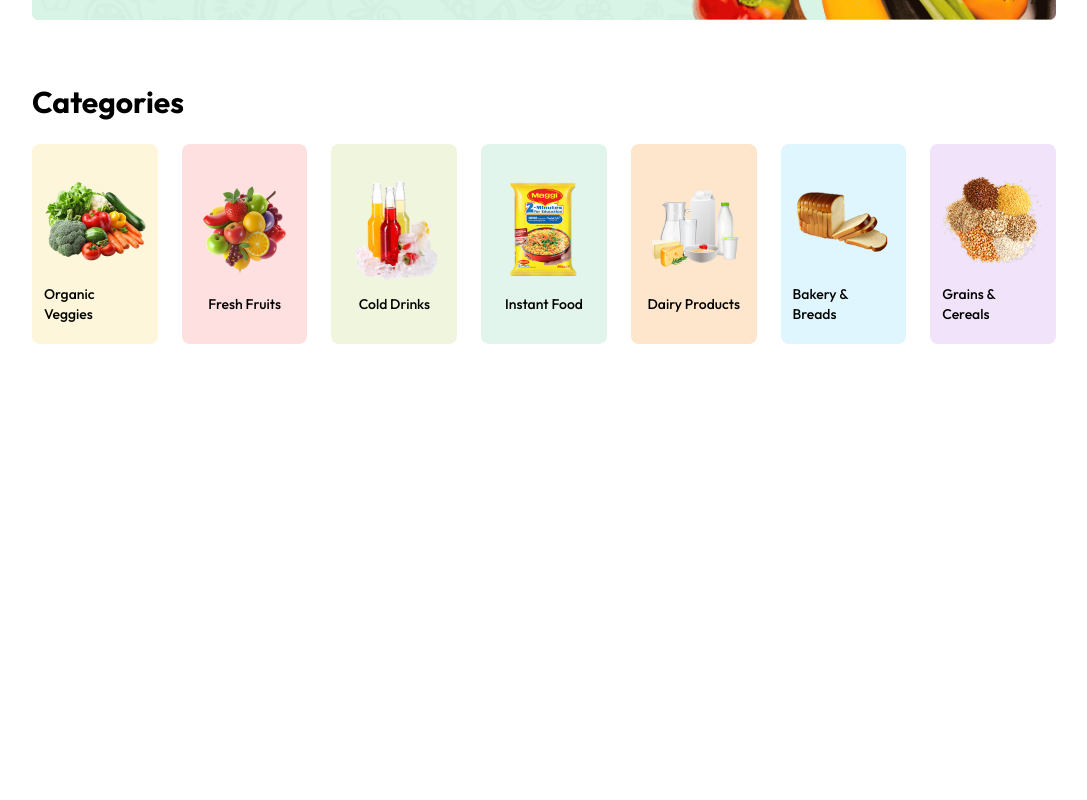
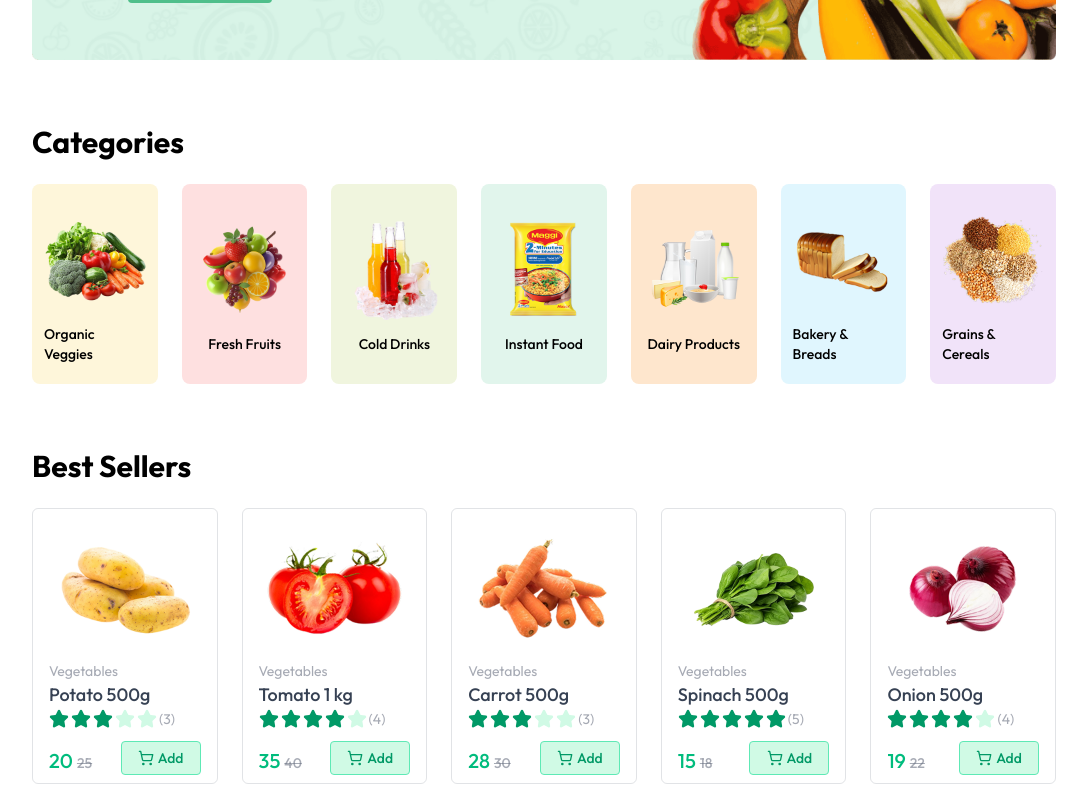
Before and after one commit to dangkhoado43/grocery-delivery-web, a React (Vite) app in the folder frontend/: page / in a window 1280 px wide. Shown: the part 436-1236 px from the top of the page, without its empty margins (96-1183 px from the left). Before the commit the page ends 800 px from the top, so only its background shows below. Built offline with nearby package versions, Linux system fonts and the light colour scheme.

Commit message:
[GDW-04] [FE] Create BestSellers and ProductCart for Home Page

```diff
--- a/frontend/src/App.jsx
+++ b/frontend/src/App.jsx
@@ -1,6 +1,7 @@
 import React from "react";
+import { Route, Routes, useLocation } from "react-router-dom";
+import { Toaster } from "react-hot-toast";
 import Navbar from "./components/Navbar";
-import { Route, Routes, useLocation } from "react-router-dom";
 import Home from "./pages/Home";
 
 const App = () => {
@@ -9,6 +10,8 @@ const App = () => {
     return (
         <div>
             {isSellerPath ? null : <Navbar />}
+
+            <Toaster />
 
             <div
                 className={`${
--- a/frontend/src/components/BestSeller.jsx
+++ /dev/null
@@ -1,7 +0,0 @@
-import React from "react";
-
-const BestSeller = () => {
-    return <div>BestSeller</div>;
-};
-
-export default BestSeller;
--- /dev/null
+++ b/frontend/src/components/BestSellers.jsx
@@ -0,0 +1,29 @@
+import React from "react";
+import ProductCard from "./ProductCard";
+import { useAppContext } from "../contexts/AppContext";
+
+const BestSellers = () => {
+    const { products } = useAppContext();
+
+    const bestSellingProducts = products.slice(0, 5);
+
+    return (
+        <div className="mt-16">
+            <p className="text-2xl md:text-3xl font-bold">Best Sellers</p>
+            {bestSellingProducts.length === 0 ? (
+                <p>Loading best sellers...</p>
+            ) : (
+                <div className="grid grid-cols-2 sm:grid-cols-3 lg:grid-cols-5 gap-3 md:gap-6 mt-6">
+                    {bestSellingProducts.map((product) => (
+                        <ProductCard key={product._id} product={product} />
+                    ))}
+                </div>
+            )}
+            {/* <div className="grid grid-cols-2 sm:grid-cols-3 md:grid-cols-5 mt-6 gap-6">
+                {products && products.length > 0 && <ProductCard product={products[0]}/>}
+            </div> */}
+        </div>
+    );
+};
+
+export default BestSellers;
--- /dev/null
+++ b/frontend/src/components/BottomBanner.jsx
@@ -0,0 +1,7 @@
+import React from "react";
+
+const BottomBanner = () => {
+    return <div>BottomBanner</div>;
+};
+
+export default BottomBanner;
--- a/frontend/src/components/Categories.jsx
+++ b/frontend/src/components/Categories.jsx
@@ -1,5 +1,5 @@
 import React from "react";
-import { assets, categories } from "../assets/images/assets";
+import { categories } from "../assets/images/assets";
 import { useAppContext } from "../contexts/AppContext";
 
 const Categories = () => {
--- /dev/null
+++ b/frontend/src/components/ProductCard.jsx
@@ -0,0 +1,105 @@
+import { ShoppingCart, Star } from "lucide-react";
+import React from "react";
+import { useAppContext } from "../contexts/AppContext";
+
+const ProductCard = ({ product }) => {
+    const {
+        currency,
+        cartItems,
+        addToCart,
+        removeFromCart,
+        updateCartItemQuantity,
+    } = useAppContext();
+
+    return (
+        <div className="border border-gray-500/20 rounded-md md:px-4 px-3 py-2">
+            <div className="group cursor-pointer flex items-center justify-center px-2">
+                <img
+                    className="group-hover:scale-105 transition max-w-26 md:max-w-36"
+                    src={product.image[0]}
+                    alt={product.name}
+                />
+            </div>
+            <div className="text-gray-500/60 text-sm">
+                <p>{product.category}</p>
+                <p className="text-gray-700 font-medium text-lg truncate w-full">
+                    {product.name}
+                </p>
+                <div className="flex items-center gap-0.5">
+                    {Array(5)
+                        .fill("")
+                        .map((_, i) =>
+                            product.rating > i ? (
+                                <Star
+                                    key={i}
+                                    strokeWidth={2}
+                                    className="text-emerald-600 w-3.5 h-3.5 sm:w-4 sm:h-4 md:w-5 md:h-5"
+                                    fill="currentColor"
+                                />
+                            ) : (
+                                <Star
+                                    key={i}
+                                    strokeWidth={2}
+                                    className="text-emerald-100 w-3.5 h-3.5 sm:w-4 sm:h-4 md:w-5 md:h-5"
+                                    fill="currentColor"
+                                />
+                            )
+                        )}
+                    <p>({product.rating})</p>
+                </div>
+                <div className="flex items-end justify-between mt-3">
+                    <p className="md:text-xl text-base font-medium text-emerald-500">
+                        {currency}
+                        {product.offerPrice}{" "}
+                        <span className="text-gray-500/60 md:text-sm text-xs line-through">
+                            {currency}
+                            {product.price}
+                        </span>
+                    </p>
+                    <div
+                        className="text-emerald-500"
+                        onClick={(e) => e.stopPropagation()}
+                    >
+                        {!cartItems[product._id] ? (
+                            <button
+                                className="flex items-center justify-center gap-1 bg-emerald-100 border border-emerald-300 md:w-[80px] w-[64px] h-[34px] rounded text-emerald-600 font-medium cursor-pointer"
+                                onClick={() => addToCart(product)}
+                            >
+                                <ShoppingCart
+                                    strokeWidth={2}
+                                    className="text-emerald-600 w-4 h-4"
+                                />
+                                Add
+                            </button>
+                        ) : (
+                            <div className="flex items-center justify-center gap-2 md:w-20 w-16 h-[34px] bg-emerald-500/25 rounded select-none">
+                                <button
+                                    onClick={() => removeFromCart(product)}
+                                    className="cursor-pointer text-md px-2 h-full"
+                                >
+                                    -
+                                </button>
+                                <span className="w-5 text-center">
+                                    {cartItems[product._id].quantity}
+                                </span>
+                                <button
+                                    onClick={() =>
+                                        updateCartItemQuantity(
+                                            product,
+                                            cartItems[product._id].quantity + 1
+                                        )
+                                    }
+                                    className="cursor-pointer text-md px-2 h-full"
+                                >
+                                    +
+                                </button>
+                            </div>
+                        )}
+                    </div>
+                </div>
+            </div>
+        </div>
+    );
+};
+
+export default ProductCard;
--- a/frontend/src/contexts/AppContext.jsx
+++ b/frontend/src/contexts/AppContext.jsx
@@ -1,5 +1,7 @@
-import { createContext, useContext, useState } from "react";
+import { createContext, useContext, useEffect, useState } from "react";
 import { useNavigate } from "react-router-dom";
+import { dummyProducts } from "../assets/images/assets";
+import toast from "react-hot-toast";
 
 export const AppContext = createContext();
 
@@ -8,6 +10,63 @@ export const AppContextProvider = ({ children }) => {
     const [user, setUser] = useState(true);
     const [isSeller, setIsSeller] = useState(false);
     const [showUserLogin, setShowUserLogin] = useState(false);
+    const [products, setProducts] = useState([]);
+    const [cartItems, setCartItems] = useState({});
+    const currency = import.meta.env.VITE_CURRENCY;
+
+    // Fetch all products
+    const fetchProducts = async () => {
+        setProducts(dummyProducts);
+    };
+
+    // Add Product to Cart
+    const addToCart = async (product) => {
+        let cartData = structuredClone(cartItems);
+
+        if (cartData[product._id]) {
+            cartData[product._id].quantity += 1;
+        } else {
+            cartData[product._id] = { ...product, quantity: 1 };
+        }
+        setCartItems(cartData);
+        toast.success("Added to Cart");
+    };
+
+    // Update Cart Item Quantity
+    const updateCartItemQuantity = async (product, quantity) => {
+        let cartData = structuredClone(cartItems);
+
+        if (quantity === 0) {
+            delete cartData[product._id];
+        } else {
+            cartData[product._id].quantity = quantity;
+        }
+        setCartItems(cartData);
+        toast.success("Cart Updated");
+    };
+
+    // Remove Product From Cart
+    const removeFromCart = async (product) => {
+        let cartData = structuredClone(cartItems);
+
+        if (cartData[product._id].quantity > 1) {
+            cartData[product._id].quantity -= 1;
+        } else {
+            delete cartData[product._id];
+        }
+        setCartItems(cartData);
+        toast.success("Removed from Cart");
+    };
+
+    // Clear Cart
+    const clearCart = async () => {
+        setCartItems({});
+        toast.success("Cart cleared");
+    };
+
+    useEffect(() => {
+        fetchProducts();
+    }, []);
 
     const value = {
         navigate,
@@ -17,6 +76,15 @@ export const AppContextProvider = ({ children }) => {
         setShowUserLogin,
         isSeller,
         setIsSeller,
+        products,
+        setProducts,
+        currency,
+        addToCart,
+        cartItems,
+        setCartItems,
+        updateCartItemQuantity,
+        removeFromCart,
+        clearCart,
     };
 
     return <AppContext.Provider value={value}>{children}</AppContext.Provider>;
--- a/frontend/src/pages/Home.jsx
+++ b/frontend/src/pages/Home.jsx
@@ -1,12 +1,14 @@
 import React from "react";
 import MainBanner from "../components/MainBanner";
 import Categories from "../components/Categories";
+import BestSellers from "../components/BestSellers";
 
 const Home = () => {
     return (
-        <div>
+        <div className="mt-10">
             <MainBanner />
             <Categories />
+            <BestSellers />
         </div>
     );
 };
```
Also changed, not shown: frontend/src/assets/images/assets.js (+35 -0 lines), frontend/src/components/Navbar.jsx (+6 -6 lines), 1 other file (tests, documents, lock files or other folders).
